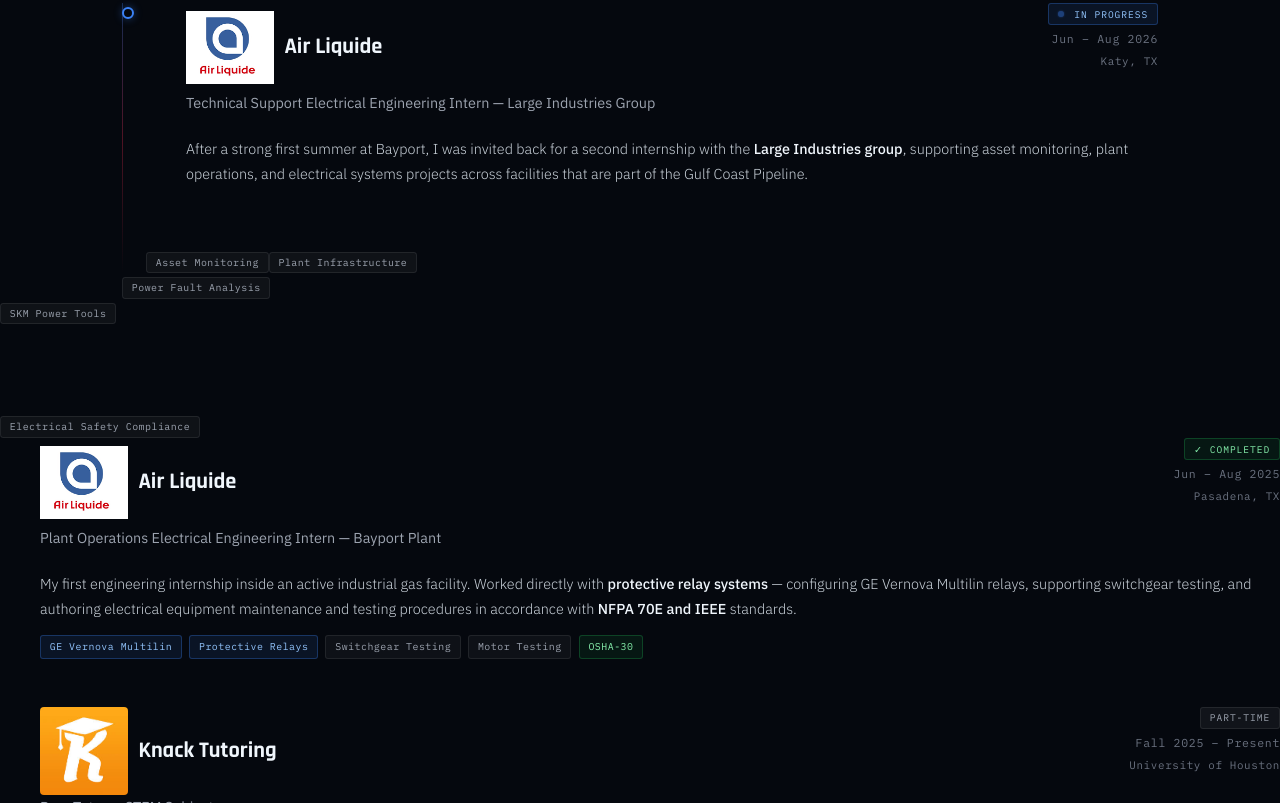
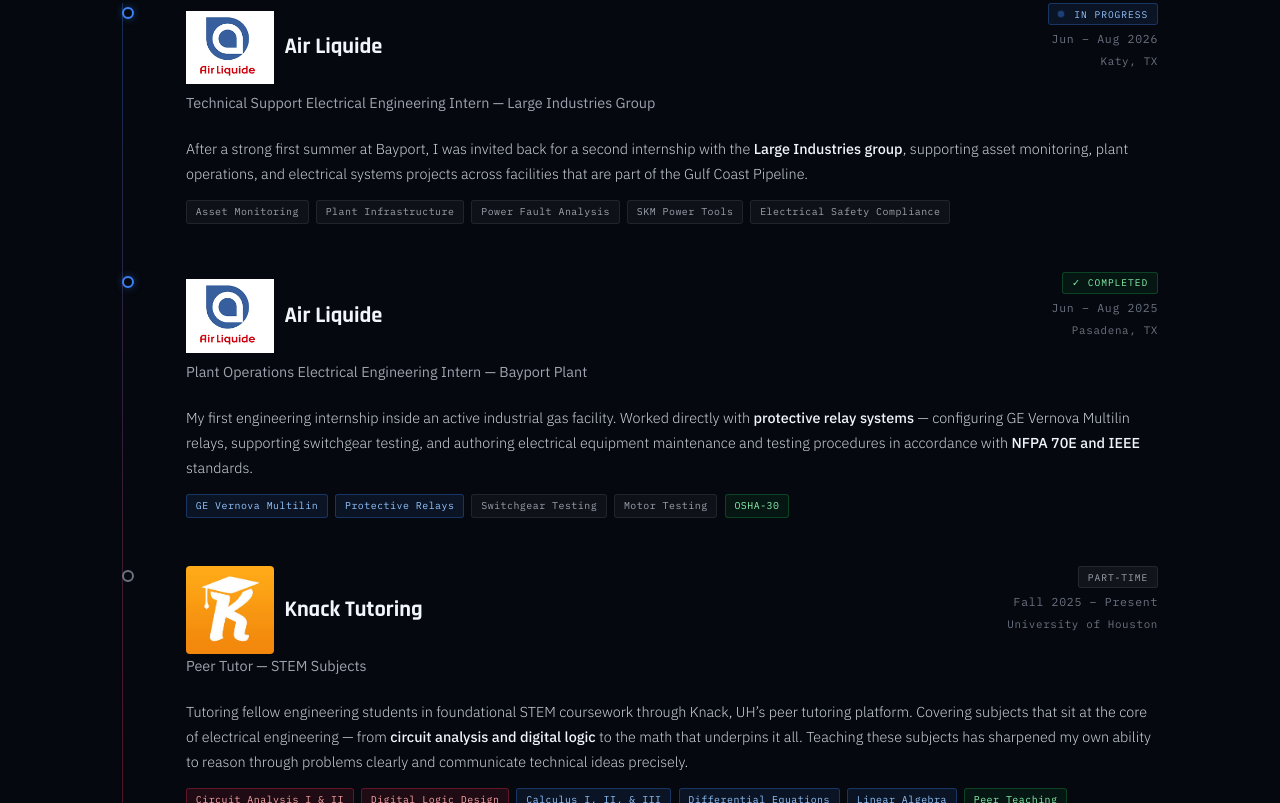
Before and after one commit to RAP1018-sudo/roman-penunuri.github.io, a plain HTML site: page index.html in a window 1280 px wide. Shown: the part 3708-4511 px from the top of the page. Drawn offline with Linux system fonts and the light colour scheme.

Commit message:
Update index.html

```diff
--- a/index.html
+++ b/index.html
@@ -740,9 +740,8 @@
                     <div class="exp-right"><span class="expbadge binp"><span class="inp-dot"></span>In Progress</span><div class="expper">Jun &ndash; Aug 2026</div><div class="exploc">Katy, TX</div></div>
                 </div>
                 <p class="exp-story">After a strong first summer at Bayport, I was invited back for a second internship with the <strong>Large Industries group</strong>, supporting asset monitoring, plant operations, and electrical systems projects across facilities that are part of the Gulf Coast Pipeline.</p>
-                </div><span class="tag tg">Asset Monitoring</span><span class="tag tg">Plant Infrastructure</span></div><span class="tag tg">Power Fault Analysis</span></div><span class="tag tg">SKM Power Tools</span></div><span class="tag tg">Electrical Safety Compliance</span></div>
-            </div>
-
+                <div class="exp-highlights"><span class="tag tg">Asset Monitoring</span><span class="tag tg">Plant Infrastructure</span><span class="tag tg">Power Fault Analysis</span><span class="tag tg">SKM Power Tools</span><span class="tag tg">Electrical Safety Compliance</span></div>
+            </div>
             <div class="expi fu d1">
                 <div class="exp-node node-blue"></div>
                 <div class="exp-header">
```
